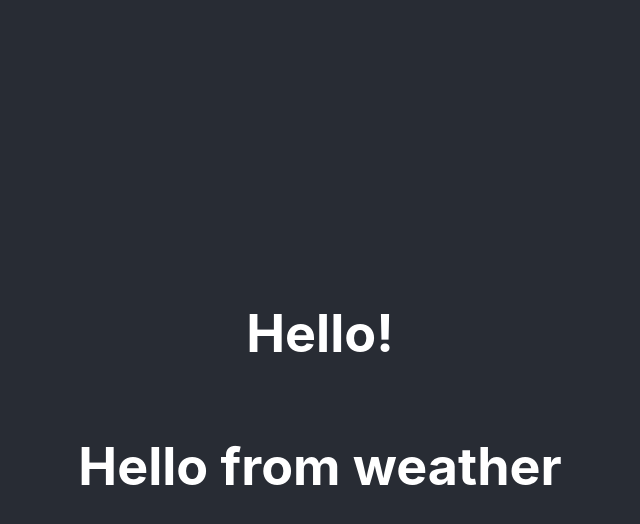
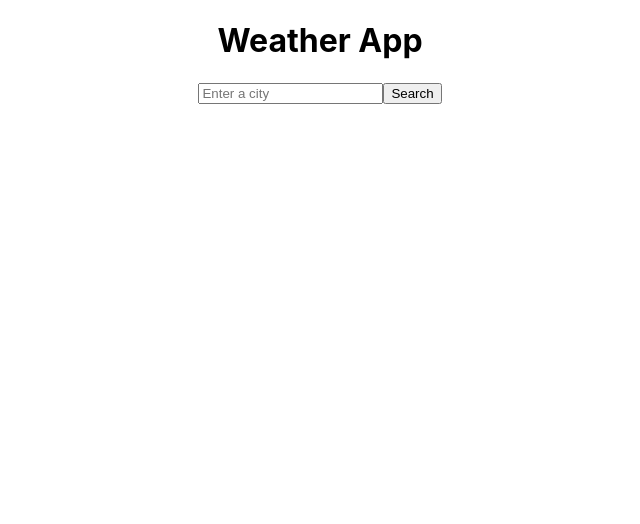
Before and after one commit to cathhill/weather-react-app, a React (Create React App) app: page / in a window 1280 px wide. Shown: the top 524 px of the page, without its empty margins (320-960 px from the left). Built offline with nearby package versions, Linux system fonts and the light colour scheme; no server answers.

Commit message:
Added loader and search box

```diff
--- a/package.json
+++ b/package.json
@@ -9,6 +9,7 @@
     "axios": "^0.21.1",
     "react": "^17.0.2",
     "react-dom": "^17.0.2",
+    "react-loader-spinner": "^4.0.0",
     "react-scripts": "4.0.3",
     "web-vitals": "^1.1.2"
   },
--- a/src/App.js
+++ b/src/App.js
@@ -1,17 +1,15 @@
 import React from "react";
 import Weather from "./Weather";
+import Search from "./Search";
 
 import './App.css';
 
 function App() {
   return (
     <div className="App">
-      <header className="App-header">
-        <h1>
-          Hello!
-        </h1>
-        <Weather city="Tokyo"/>
-      </header>
+      <h1>Weather App</h1>
+      <Search />
+      <Weather city="Vienna"/>
     </div>
   );
 }
--- /dev/null
+++ b/src/Search.js
@@ -0,0 +1,58 @@
+import React, { useState } from "react";
+import axios from "axios";
+
+export default function Search() {
+  const [city, setCity] = useState("");
+  const [loaded, setLoaded] = useState(false);
+  const [weather, setWeather] = useState({});
+
+  function showWeather(response) {
+    setLoaded(true);
+    setWeather({
+      temperature: response.data.main.temp,
+      description: response.data.weather[0].description,
+      humidity: response.data.main.humidity,
+      wind: response.data.wind.speed,
+      icon: `https://openweathermap.org/img/wn/${response.data.weather[0].icon}@2x.png`
+    });
+  }
+
+  function handleSubmit(event) {
+    event.preventDefault();
+    let apiKey = "66decd6fe52d82f120eb1be8f6e6d5d8";
+    let url = `https://api.openweathermap.org/data/2.5/weather?q=${city}&appid=${apiKey}&units=metric`;
+    console.log(url);
+    axios.get(url).then(showWeather);
+  }
+
+  function updateCity(event) {
+    setCity(event.target.value);
+  }
+
+  let form = (
+    <form onSubmit={handleSubmit}>
+      <input type="search" placeholder="Enter a city" onChange={updateCity} />
+      <input type="submit" value="Search" />
+    </form>
+  );
+  //no data to display if not sent anything to axios. If loaded=true:
+  if (loaded) {
+    return (
+      <div>
+        {form}
+        <ul>
+          <li>Temperature: {Math.round(weather.temperature)}°C</li>
+          <li>Description: {weather.description}</li>
+          <li>Humidity: {weather.humidity}</li>
+          <li>Wind: {weather.wind}</li>
+          <li>
+            <img src={weather.icon} alt={weather.description} />
+          </li>
+        </ul>
+      </div>
+    );
+  } else {
+    //shows the search box only if no other data
+    return form;
+  }
+}
--- a/src/Weather.js
+++ b/src/Weather.js
@@ -1,5 +1,6 @@
 import React from "react";
 import axios from "axios";
+import Loader from "react-loader-spinner";
 
 export default function Weather(props) {
     function handleResponse(response) {
@@ -11,5 +12,13 @@
   let apiUrl = `https://api.openweathermap.org/data/2.5/weather?q=${props.city}&appid=${apiKey}&units=metric`;
 
   axios.get(apiUrl).then(handleResponse);
-return<h1>Hello from weather</h1>;
+return (
+      <Loader
+        type="Puff"
+        color="#00BFFF"
+        height={100}
+        width={100}
+        timeout={3000} //3 secs
+      />
+    );
 }
```
Also changed, not shown: 1 other file (tests, documents, lock files or other folders).
